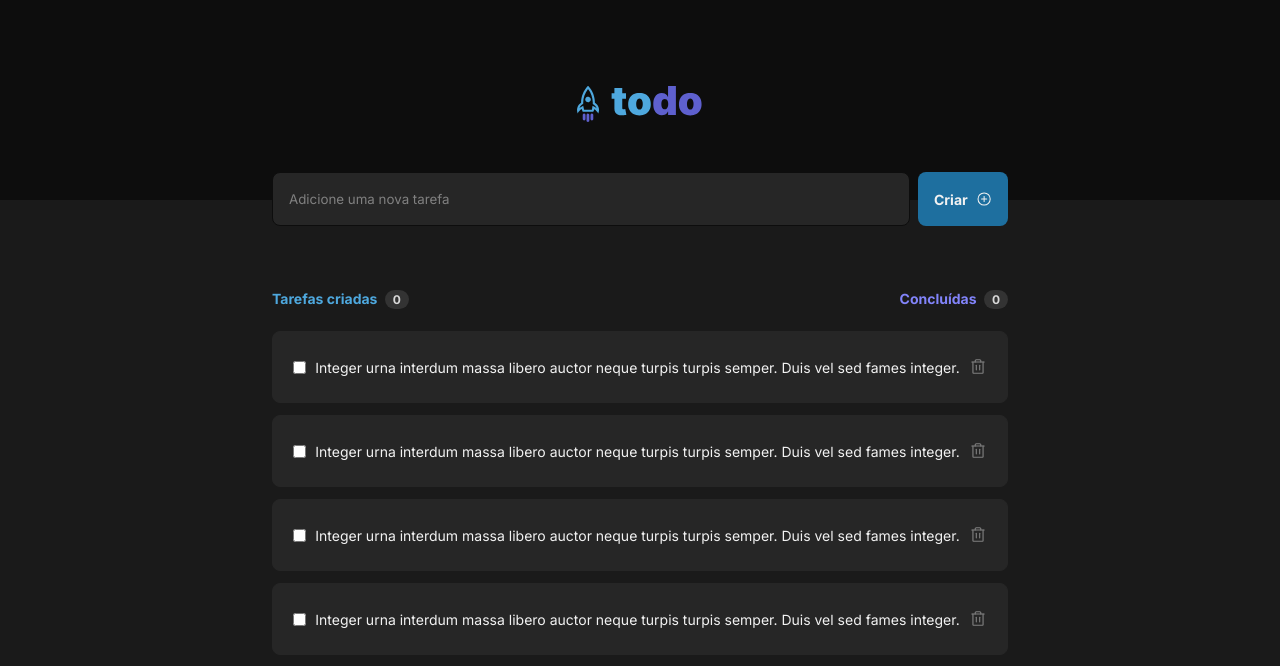
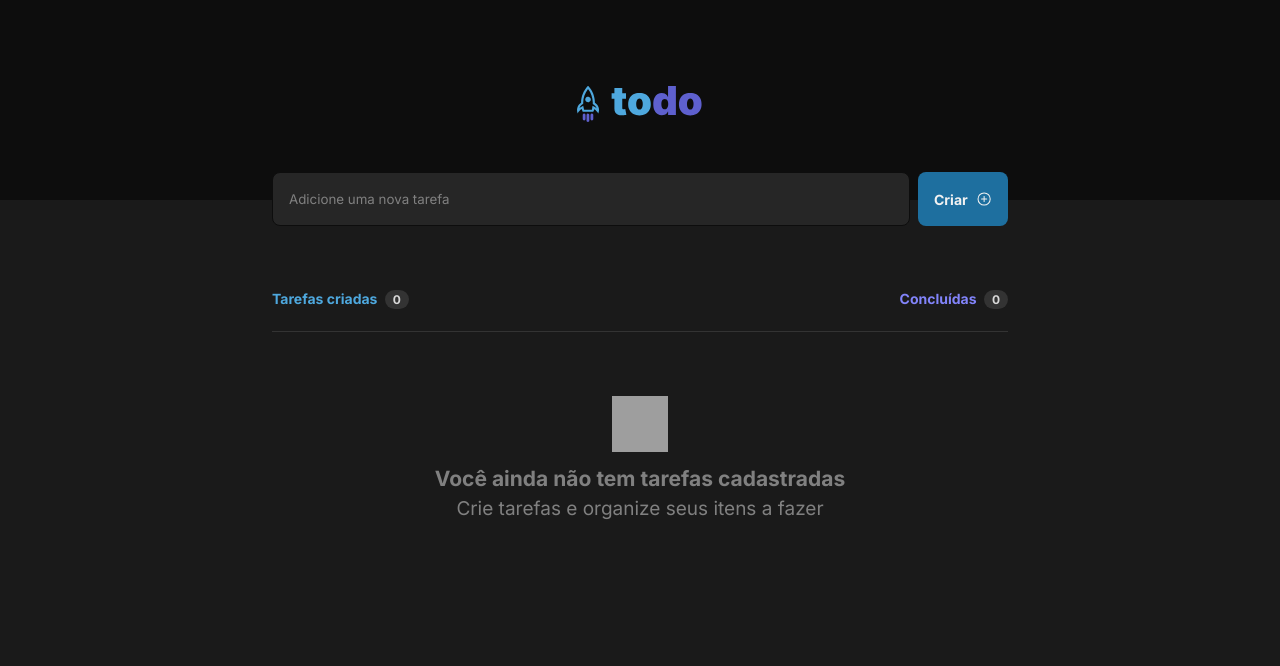
Before and after one commit to Sans-arch/desafio-01-praticando-conceitos-reactjs, a React (Vite) app: page / in a window 1280 px wide. Shown: the top 666 px of the page. Built offline with nearby package versions, Linux system fonts and the light colour scheme; grey boxes are pictures that could not be loaded.

Commit message:
Add create new task functionality

```diff
--- a/src/App.tsx
+++ b/src/App.tsx
@@ -4,14 +4,21 @@ import { SearchComponent } from './components/SearchComponent';
 import './global.css';
 import styles from './App.module.css';
 import { TaskBox } from './components/TaskBox';
+import { useState } from 'react';
 
 function App() {
+  const [tasks, setTasks] = useState(Array<string>);
+
+  function createNewTask(task: string) {
+    setTasks(prevState => [...prevState, task]);
+  }
+
   return (
     <>
       <Header />
       <div className={styles.applicationContainer}>
-        <SearchComponent />
-        <TaskBox />
+        <SearchComponent onAddTask={createNewTask} />
+        <TaskBox tasksList={tasks} />
       </div>
     </>
   )
--- a/src/components/SearchComponent.tsx
+++ b/src/components/SearchComponent.tsx
@@ -1,12 +1,36 @@
-import { PlusCircle } from 'phosphor-react';
+import { PlusCircle } from "phosphor-react";
+import { ChangeEvent, FormEvent, useState } from "react";
 
-import styles from './SearchComponent.module.css';
+import styles from "./SearchComponent.module.css";
 
-export function SearchComponent() {
+interface SearchComponentProps {
+  onAddTask: (task: string) => void;
+}
+
+export function SearchComponent({ onAddTask }: SearchComponentProps) {
+  const [taskText, setTaskText] = useState("");
+
+  function handleTaskText(event: ChangeEvent<HTMLInputElement>) {
+    setTaskText(event.target.value);
+  }
+
+  function handleCreateTask(event: FormEvent<HTMLFormElement>) {
+    event.preventDefault();
+    onAddTask(taskText);
+    setTaskText("");
+  }
+
   return (
-    <form className={styles.taskForm}>
-      <input type="text" placeholder='Adicione uma nova tarefa' />
-      <button type="submit">
+    <form className={styles.taskForm} onSubmit={handleCreateTask}>
+      <input
+        type="text"
+        placeholder="Adicione uma nova tarefa"
+        value={taskText}
+        onChange={handleTaskText}
+      />
+      <button
+        type="submit"
+      >
         Criar
         <PlusCircle size={18} />
       </button>
--- a/src/components/Task.module.css
+++ b/src/components/Task.module.css
@@ -2,14 +2,19 @@
   border: 1px solid var(--gray-500);
   border-radius: 8px;
   width: 736px;
-  height: 72px;
   background: var(--gray-500);
+  font-size: 14px;
+  padding: 16px;
+  color: var(--gray-100);
+
   display: flex;
   align-items: center;
-  justify-content: space-around;
-  font-size: 14px;
-  padding: 0 16px 0 16px;
-  color: var(--gray-100);
+  justify-content: space-between;
+}
+
+.task p {
+  flex: 1;
+  margin-left: 10px;
 }
 
 .task svg {
--- a/src/components/Task.tsx
+++ b/src/components/Task.tsx
@@ -1,11 +1,15 @@
 import { Trash } from 'phosphor-react';
 import styles from './Task.module.css';
 
-export function Task() {
+interface TaskProps {
+  content: string;
+}
+
+export function Task({ content }: TaskProps) {
   return (
     <div className={styles.task}>
       <input type="checkbox" className={styles.checkbox} />
-      <p>Integer urna interdum massa libero auctor neque turpis turpis semper. Duis vel sed fames integer.</p>
+      <p>{content}</p>
       <Trash size={18} />
     </div>
   );
--- a/src/components/TaskBox.tsx
+++ b/src/components/TaskBox.tsx
@@ -3,20 +3,25 @@ import styles from './TaskBox.module.css';
 import { Task } from './Task';
 import { EmptyTasks } from './EmptyTasks';
 
-export function TaskBox() {
+interface TaskBoxProps {
+  tasksList: Array<string>;
+}
+
+export function TaskBox({ tasksList }: TaskBoxProps) {
+  const tasksQuantity = tasksList.length;
+
   return (
     <div className={styles.tasksContainer}>
       <div className={styles.tasksCounter}>
-        <p className={styles.createdTasks}>Tarefas criadas <span className={styles.counter}>0</span></p>
+        <p className={styles.createdTasks}>Tarefas criadas <span className={styles.counter}>{tasksQuantity}</span></p>
         <p className={styles.doneTasks}>Concluídas <span className={styles.counter}>0</span></p>
       </div>
 
       <div>
-        {/* <EmptyTasks /> */}
-        <Task />
-        <Task />
-        <Task />
-        <Task />
+        {!tasksList.length && <EmptyTasks />}
+        {tasksList.map(task => (
+          <Task key={task} content={task} />
+        ))}
       </div>
     </div>
   );
```
